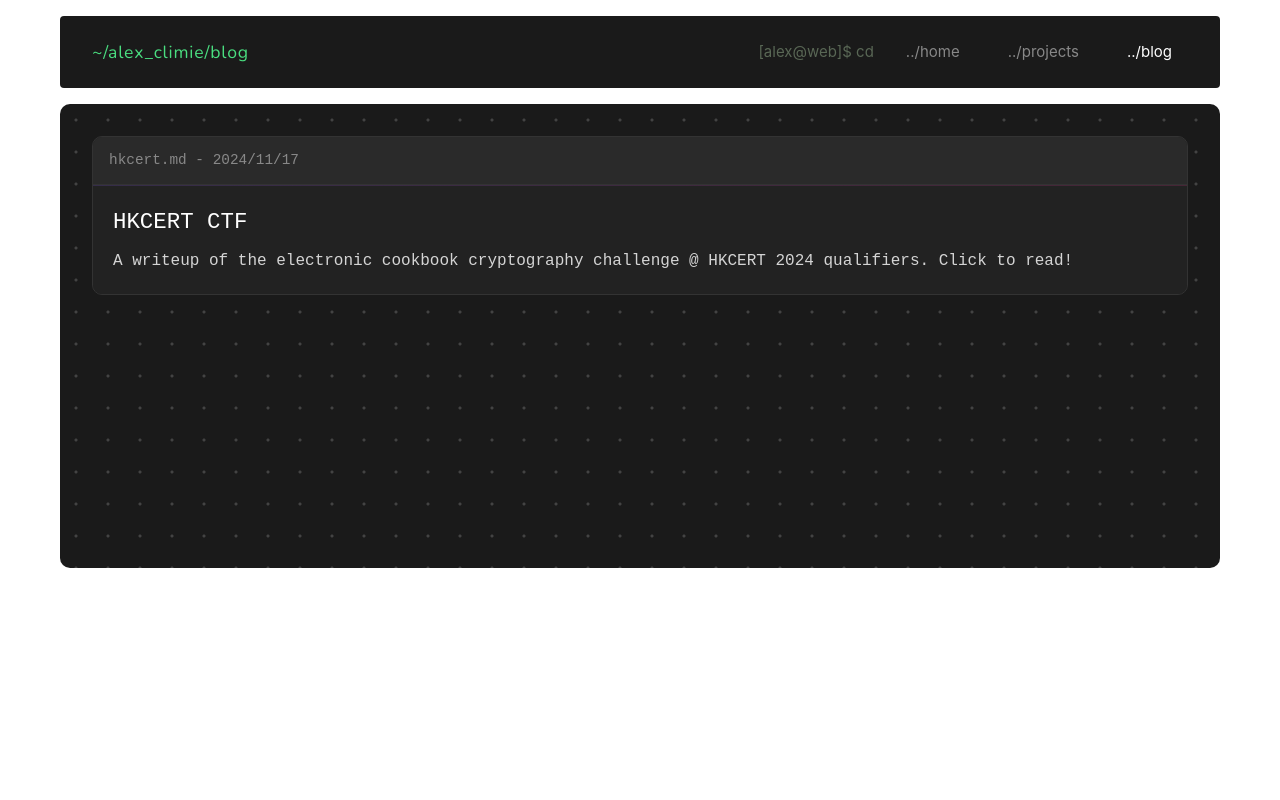
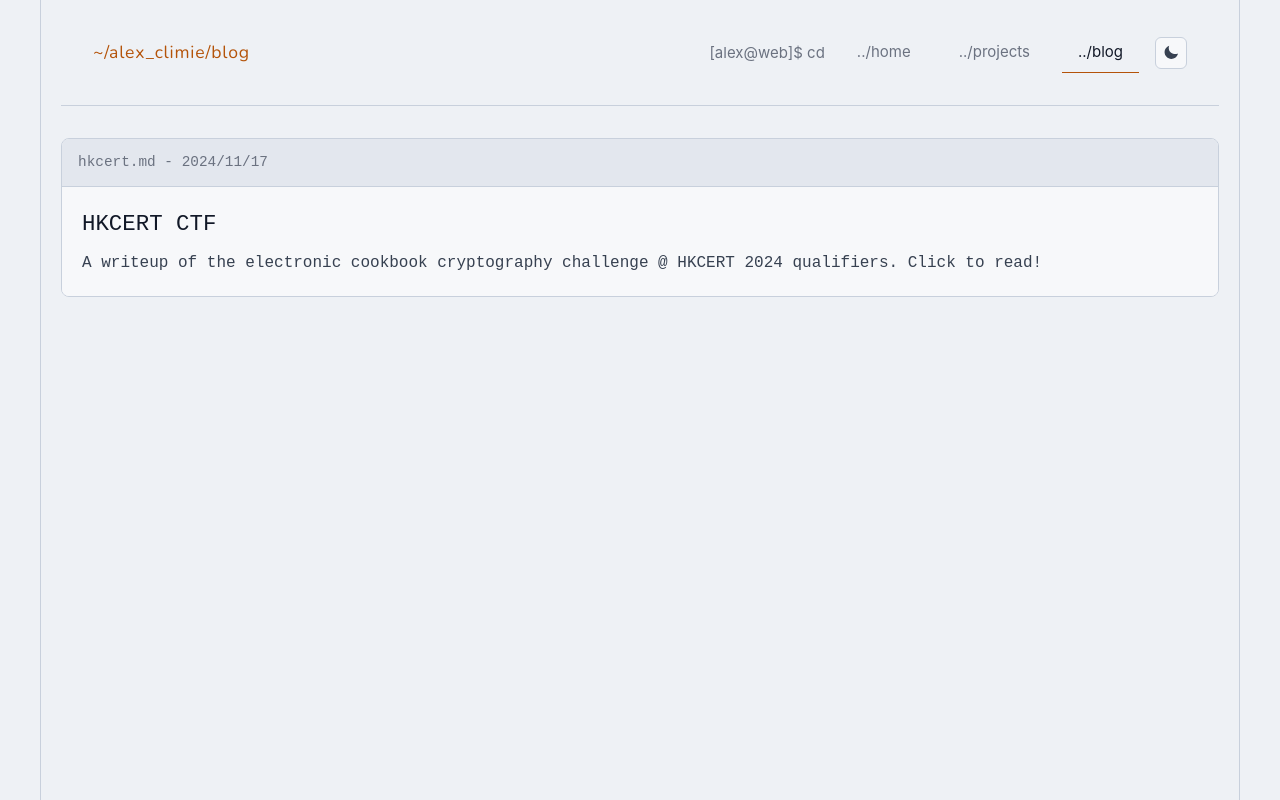
Before and after one commit to 13carpileup/web, a Vue app in the folder web/: page /blog in a window 1280 px wide. Built offline with nearby package versions, Linux system fonts and the light colour scheme.

Commit message:
updating theme

```diff
--- a/web/src/App.vue
+++ b/web/src/App.vue
@@ -5,6 +5,7 @@ import { useRoute, RouterLink, RouterView } from 'vue-router';
 const route = useRoute();
 
 const typedLocation = ref('');
+const theme = ref<'dark' | 'light'>('dark');
 
 function typeText(target: string, time: number, prefix = '', speed = 65) {
   typedLocation.value = prefix;
@@ -45,6 +46,14 @@ const newRouteName = ref<string | null>(null);
 onMounted(() => {
   newRouteName.value = route.name as string | null;
   updateLocation();
+
+  const savedTheme = localStorage.getItem('theme');
+  if (savedTheme === 'light' || savedTheme === 'dark') {
+    applyTheme(savedTheme);
+  } else {
+    const prefersLight = window.matchMedia?.('(prefers-color-scheme: light)')?.matches;
+    applyTheme(prefersLight ? 'light' : 'dark');
+  }
 });
 
 watch(() => route.name, (newRoute) => {
@@ -73,6 +82,16 @@ async function updateLocation() {
     lastRoute = newLocation;
   }
 }
+
+function applyTheme(value: 'dark' | 'light') {
+  theme.value = value;
+  document.documentElement.setAttribute('data-theme', value);
+  localStorage.setItem('theme', value);
+}
+
+function toggleTheme() {
+  applyTheme(theme.value === 'dark' ? 'light' : 'dark');
+}
 </script>
 
 <template>
@@ -86,6 +105,31 @@ async function updateLocation() {
         <RouterLink class="link" to="/"><span class="phone-hide">../</span>home</RouterLink>
         <RouterLink class="link" to="/projects"><span class="phone-hide">../</span>projects</RouterLink>
         <RouterLink class="link" to="/blog"><span class="phone-hide">../</span>blog</RouterLink>
+        <button
+          type="button"
+          class="theme-toggle-icon"
+          :class="{ 'is-dark': theme === 'dark' }"
+          @click="toggleTheme"
+          :aria-label="theme === 'dark' ? 'Switch to light theme' : 'Switch to dark theme'"
+          :title="theme === 'dark' ? 'Switch to light theme' : 'Switch to dark theme'"
+        >
+          <svg class="icon icon-sun" viewBox="0 0 24 24" aria-hidden="true">
+            <circle cx="12" cy="12" r="4.5" />
+            <line x1="12" y1="2" x2="12" y2="5" />
+            <line x1="12" y1="19" x2="12" y2="22" />
+            <line x1="2" y1="12" x2="5" y2="12" />
+            <line x1="19" y1="12" x2="22" y2="12" />
+            <line x1="4.2" y1="4.2" x2="6.7" y2="6.7" />
+            <line x1="17.3" y1="17.3" x2="19.8" y2="19.8" />
+            <line x1="4.2" y1="19.8" x2="6.7" y2="17.3" />
+            <line x1="17.3" y1="6.7" x2="19.8" y2="4.2" />
+          </svg>
+          <svg class="icon icon-moon" viewBox="0 0 24 24" aria-hidden="true">
+            <path
+              d="M21 12.5c-1.4.6-3 .9-4.7.7-4.1-.4-7.3-3.8-7.3-7.9 0-1.1.2-2.1.6-3.1-3.6 1.2-6.2 4.6-6.2 8.6 0 5 4.1 9.1 9.1 9.1 3.9 0 7.2-2.4 8.5-5.9z"
+            />
+          </svg>
+        </button>
       </nav>
     </div>
   </header>
@@ -105,18 +149,15 @@ async function updateLocation() {
 }
 
 .joke {
-  color: rgb(89, 103, 85);
+  color: var(--text-3);
 }
 
 .content {
   align-items: center;
   width: 100%;
-  padding: 2rem;
-  margin: auto;
-  background-color: #1a1a1a;
-  background-image: radial-gradient(#434343 1px, transparent 2px);
-  background-size: 32px 32px;
-  border-radius: 10px;
+  padding: 2rem 0;
+  margin: 0 auto;
+  background-color: transparent;
 }
 
 .location-container {
@@ -125,7 +166,7 @@ async function updateLocation() {
 }
 
 .location {
-  color: #4ade80; /* Bright terminal green */ /*thank u gpt for the colour selection*/
+  color: var(--accent-1);
   font-family: "Nunito", sans-serif;
   font-size: 1.1rem;
   font-weight: 300;
@@ -140,13 +181,13 @@ async function updateLocation() {
   display: flex;
   justify-content: space-between;
   align-items: center;
-  background: #1a1a1a;
-  border-radius: 4px;
+  background: transparent;
 }
 
 header {
   width: 100%;
   padding: 1rem 0;
+  border-bottom: 1px solid var(--border-1);
 }
 
 nav {
@@ -156,18 +197,70 @@ nav {
 }
 
 nav a {
-  color: #888;
+  color: var(--text-3);
   text-decoration: none;
   padding: 0.5rem 1rem;
+  border-bottom: 1px solid transparent;
   transition: color 0.3s ease;
 }
 
 nav a:hover {
-  color: #fff;
+  color: var(--text-1);
+  border-bottom-color: var(--border-1);
 }
 
 nav a.router-link-exact-active {
-  color: #fff;
+  color: var(--text-1);
+  border-bottom-color: var(--accent-1);
+}
+
+.theme-toggle-icon {
+  width: 32px;
+  height: 32px;
+  padding: 0;
+  border-radius: 6px;
+  border: 1px solid var(--border-1);
+  background: var(--surface-1);
+  color: var(--text-2);
+  display: inline-flex;
+  align-items: center;
+  justify-content: center;
+  position: relative;
+  cursor: pointer;
+  transition: background 0.2s ease, color 0.2s ease;
+}
+
+.theme-toggle-icon:hover {
+  color: var(--text-1);
+}
+
+.theme-toggle-icon .icon {
+  width: 18px;
+  height: 18px;
+  position: absolute;
+  opacity: 0;
+  transform: scale(0.9);
+  transition: opacity 0.2s ease, transform 0.2s ease;
+  fill: none;
+  stroke: currentColor;
+  stroke-width: 1.6;
+  stroke-linecap: round;
+  stroke-linejoin: round;
+}
+
+.theme-toggle-icon .icon-moon {
+  fill: currentColor;
+  stroke: none;
+}
+
+.theme-toggle-icon.is-dark .icon-sun {
+  opacity: 1;
+  transform: scale(1);
+}
+
+.theme-toggle-icon:not(.is-dark) .icon-moon {
+  opacity: 1;
+  transform: scale(1);
 }
 
 @media (max-width: 768px) {
@@ -181,6 +274,7 @@ nav a.router-link-exact-active {
   nav {
     width: 100%;
     justify-content: center;
+    flex-wrap: wrap;
   }
 
   .location {
--- a/web/src/assets/base.css
+++ b/web/src/assets/base.css
@@ -23,32 +23,127 @@
 
 /* semantic color variables for this project */
 :root {
-  --color-background: var(--vt-c-white);
-  --color-background-soft: var(--vt-c-white-soft);
-  --color-background-mute: var(--vt-c-white-mute);
+  color-scheme: light;
+  --page-bg: #eef1f5;
+  --page-glow: none;
+  --surface-1: #f7f8fa;
+  --surface-2: #edf1f6;
+  --surface-3: #e3e7ee;
+  --border-1: #c8d0dc;
+  --text-1: #111827;
+  --text-2: #374151;
+  --text-3: #6b7280;
+  --accent-1: #b45309;
+  --accent-2: #92400e;
+  --accent-soft: rgba(180, 83, 9, 0.12);
+  --input-bg: #f7f8fa;
+  --shadow-1: rgba(15, 23, 42, 0.08);
+  --pattern-dot: transparent;
+  --icon-filter: invert(1);
+  --success: #22c55e;
+  --success-soft: rgba(34, 197, 94, 0.35);
 
-
-  --color-border: var(--vt-c-divider-light-2);
-  --color-border-hover: var(--vt-c-divider-light-1);
-
-  --color-heading: var(--vt-c-text-light-1);
-  --color-text: var(--vt-c-text-light-1);
+  --color-background: var(--page-bg);
+  --color-background-soft: var(--surface-2);
+  --color-background-mute: var(--surface-3);
+  --color-border: var(--border-1);
+  --color-border-hover: color-mix(in srgb, var(--border-1) 70%, transparent);
+  --color-heading: var(--text-1);
+  --color-text: var(--text-2);
 
   --section-gap: 160px;
 }
 
 @media (prefers-color-scheme: dark) {
   :root {
-    --color-background: var(--vt-c-black);
-    --color-background-soft: var(--vt-c-black-soft);
-    --color-background-mute: var(--vt-c-black-mute);
+    color-scheme: dark;
+    --page-bg: #0b1220;
+    --page-glow: none;
+    --surface-1: #111827;
+    --surface-2: #0f172a;
+    --surface-3: #1e293b;
+    --border-1: rgba(148, 163, 184, 0.35);
+    --text-1: #e2e8f0;
+    --text-2: #cbd5f5;
+    --text-3: #94a3b8;
+    --accent-1: #f59e0b;
+    --accent-2: #fbbf24;
+    --accent-soft: rgba(245, 158, 11, 0.18);
+    --input-bg: #0f172a;
+    --shadow-1: rgba(15, 23, 42, 0.35);
+    --pattern-dot: transparent;
+    --icon-filter: invert(0);
+    --success: #22c55e;
+    --success-soft: rgba(34, 197, 94, 0.35);
 
-    --color-border: var(--vt-c-divider-dark-2);
-    --color-border-hover: var(--vt-c-divider-dark-1);
+    --color-background: var(--page-bg);
+    --color-background-soft: var(--surface-2);
+    --color-background-mute: var(--surface-3);
+    --color-border: var(--border-1);
+    --color-border-hover: color-mix(in srgb, var(--border-1) 70%, transparent);
+    --color-heading: var(--text-1);
+    --color-text: var(--text-2);
+  }
+}
 
-    --color-heading: var(--vt-c-text-dark-1);
-    --color-text: var(--vt-c-text-dark-2);
-  }
+:root[data-theme='dark'] {
+  color-scheme: dark;
+  --page-bg: #0b1220;
+  --page-glow: none;
+  --surface-1: #111827;
+  --surface-2: #0f172a;
+  --surface-3: #1e293b;
+  --border-1: rgba(148, 163, 184, 0.35);
+  --text-1: #e2e8f0;
+  --text-2: #cbd5f5;
+  --text-3: #94a3b8;
+  --accent-1: #f59e0b;
+  --accent-2: #fbbf24;
+  --accent-soft: rgba(245, 158, 11, 0.18);
+  --input-bg: #0f172a;
+  --shadow-1: rgba(15, 23, 42, 0.35);
+  --pattern-dot: transparent;
+  --icon-filter: invert(0);
+  --success: #22c55e;
+  --success-soft: rgba(34, 197, 94, 0.35);
+
+  --color-background: var(--page-bg);
+  --color-background-soft: var(--surface-2);
+  --color-background-mute: var(--surface-3);
+  --color-border: var(--border-1);
+  --color-border-hover: color-mix(in srgb, var(--border-1) 70%, transparent);
+  --color-heading: var(--text-1);
+  --color-text: var(--text-2);
+}
+
+:root[data-theme='light'] {
+  color-scheme: light;
+  --page-bg: #eef1f5;
+  --page-glow: none;
+  --surface-1: #f7f8fa;
+  --surface-2: #edf1f6;
+  --surface-3: #e3e7ee;
+  --border-1: #c8d0dc;
+  --text-1: #111827;
+  --text-2: #374151;
+  --text-3: #6b7280;
+  --accent-1: #b45309;
+  --accent-2: #92400e;
+  --accent-soft: rgba(180, 83, 9, 0.12);
+  --input-bg: #f7f8fa;
+  --shadow-1: rgba(15, 23, 42, 0.08);
+  --pattern-dot: transparent;
+  --icon-filter: invert(1);
+  --success: #22c55e;
+  --success-soft: rgba(34, 197, 94, 0.35);
+
+  --color-background: var(--page-bg);
+  --color-background-soft: var(--surface-2);
+  --color-background-mute: var(--surface-3);
+  --color-border: var(--border-1);
+  --color-border-hover: color-mix(in srgb, var(--border-1) 70%, transparent);
+  --color-heading: var(--text-1);
+  --color-text: var(--text-2);
 }
 
 *,
@@ -61,11 +156,13 @@
 
 body {
   min-height: 100vh;
-  color: var(--color-text);
-  background: var(--color-background);
+  color: var(--text-2);
+  background: var(--page-bg);
+  background-image: var(--page-glow);
   transition:
-    color 0.5s,
-    background-color 0.5s;
+    color 0.3s,
+    background-color 0.3s,
+    background-image 0.3s;
   line-height: 1.6;
   font-family:
     Inter,
--- a/web/src/assets/main.css
+++ b/web/src/assets/main.css
@@ -5,6 +5,9 @@
   max-width: 1200px;
   margin: 0 auto;
   padding: 0 20px;
+  min-height: 100vh;
+  border-left: 1px solid var(--border-1);
+  border-right: 1px solid var(--border-1);
 }
 
 @media (hover: hover) {
@@ -12,3 +15,10 @@
     transition: all 0.3s ease; /* Smooth transition for the effect */
   }
 }
+
+@media (max-width: 768px) {
+  #app {
+    border-left: none;
+    border-right: none;
+  }
+}
--- a/web/src/components/file.vue
+++ b/web/src/components/file.vue
@@ -48,7 +48,7 @@ defineProps<{
 .footer-text {
   font-style: italic;
   margin-left: 2rem;
-  color:rgb(128, 128, 128);
+  color: var(--text-3);
 }
 
 a {
@@ -62,6 +62,7 @@ a {
   transition: opacity 0.2s ease;
   vertical-align: middle;
   margin-left: 8px;
+  filter: var(--icon-filter);
 }
 
 .github-link {
@@ -87,21 +88,25 @@ a {
 }
 
 .file-container {
-  background: #222222;
-  border: 1px solid #333;
-  border-radius: 10px;
+  background: var(--surface-1);
+  border: 1px solid var(--border-1);
+  border-radius: 8px;
   overflow: hidden;
-  transition: transform 0.3s ease, box-shadow 0.3s ease;
+  transition: box-shadow 0.2s ease, border-color 0.2s ease;
   position: relative;
 }
 
 .file-header {
-  background: #2a2a2a;
+  background: var(--surface-3);
   padding: 0.75rem 1rem;
-  border-bottom: 1px solid #333;
+  border-bottom: 1px solid var(--border-1);
   display: flex;
   align-items: center;
   gap: 1rem;
+}
+
+.file-header {
+  border-radius: 0;
 }
 
 .window-controls {
@@ -127,7 +132,7 @@ a {
 .file-meta {
   font-family: 'Fira Code', monospace;
   font-size: 0.9rem;
-  color: #888;
+  color: var(--text-3);
   margin: 0;
   flex-grow: 1;
 }
@@ -137,40 +142,27 @@ a {
   line-height: 1.6;
   padding: 1.25rem;
   font-size: 0.9rem;
-  background-color: #222222;
+  background-color: var(--surface-1);
   position: relative;
-}
-
-.file-content::before {
-  content: '';
-  position: absolute;
-  top: 0;
-  left: 0;
-  right: 0;
-  height: 1px;
-  background: linear-gradient(90deg,
-    rgba(130, 87, 229, 0.2),
-    rgba(214, 51, 132, 0.2)
-  );
 }
 
 .file-content p {
   margin: 0.75rem 0;
-  color: #d4d4d4;
+  color: var(--text-2);
 }
 
 .file-content a {
-  color: #8257e5;
+  color: var(--accent-1);
   text-decoration: none;
-  border-bottom: 1px dashed rgba(130, 87, 229, 0.4);
+  border-bottom: 1px dashed color-mix(in srgb, var(--accent-1) 40%, transparent);
   transition: all 0.2s ease;
   padding-bottom: 1px;
 }
 
 .file-content a:hover {
-  color: #9b79f7;
+  color: var(--accent-2);
   border-bottom-style: solid;
-  border-bottom-color: rgba(130, 87, 229, 0.8);
+  border-bottom-color: color-mix(in srgb, var(--accent-2) 60%, transparent);
 }
 
 @media (max-width: 768px) {
--- a/web/src/views/BlogView.vue
+++ b/web/src/views/BlogView.vue
@@ -40,34 +40,34 @@ import blog from '../components/blog.vue'
 
 .project-title {
   font-size: 1.4rem;
-  color: #ffffff;
+  color: var(--text-1);
   margin: 0;
 }
 
 .project-description {
   font-size: 1rem;
-  color: #d4d4d4;
+  color: var(--text-2);
   margin: 0;
-}g
+}
 
 .project-link a {
   font-size: 1rem;
-  color: #8257e5;
+  color: var(--accent-1);
   text-decoration: none;
-  border-bottom: 1px dashed rgba(130, 87, 229, 0.4);
+  border-bottom: 1px dashed color-mix(in srgb, var(--accent-1) 40%, transparent);
   transition: all 0.2s ease;
   padding-bottom: 1px;
 }
 
 .project-link a:hover {
-  color: #9b79f7;
+  color: var(--accent-2);
   border-bottom-style: solid;
-  border-bottom-color: rgba(130, 87, 229, 0.8);
+  border-bottom-color: color-mix(in srgb, var(--accent-2) 60%, transparent);
 }
 
 .project-tech {
   font-size: 0.9rem;
-  color: #a8a8a8;
+  color: var(--text-3);
   margin: 0;
   font-style: italic;
 }
--- a/web/src/views/ProjectsView.vue
+++ b/web/src/views/ProjectsView.vue
@@ -106,7 +106,11 @@ import file from '../components/file.vue'
   content: '';
   position: absolute;
   width: 2px;
-  background: linear-gradient(to bottom, #4ade80 0%, #434343 30%); /* Green fade at top */
+  background: linear-gradient(
+    to bottom,
+    color-mix(in srgb, var(--success) 80%, transparent) 0%,
+    var(--border-1) 30%
+  );
   top: 0;
   bottom: 0;
   left: 50%;
@@ -130,8 +134,8 @@ import file from '../components/file.vue'
   width: 12px;
   height: 12px;
   right: -6px;
-  background-color: #1a1a1a;
-  border: 2px solid #8257e5;
+  background-color: var(--surface-1);
+  border: 1px solid var(--accent-1);
   top: 25px;
   border-radius: 50%;
   z-index: 1;
@@ -139,24 +143,26 @@ import file from '../components/file.vue'
 }
 
 .timeline-item:nth-child(even)::after { left: -6px; }
-.timeline-item:hover::after { background-color: #8257e5; box-shadow: 0 0 10px rgba(130, 87, 229, 0.5); }
+.timeline-item:hover::after {
+  background-color: var(--accent-1);
+  box-shadow: none;
+}
 
 /* --- Active Item Styling (Rocket) --- */
 .timeline-item.active::after {
-  background-color: #1a1a1a;
-  border-color: #4ade80; /* Terminal Green */
-  box-shadow: 0 0 0 0 rgba(74, 222, 128, 0.7);
-  animation: pulse-green 2s infinite;
+  background-color: var(--surface-1);
+  border-color: var(--success);
+  box-shadow: none;
 }
 
 .image-wrapper {
   width: 100%;
   height: 120px;
-  border-radius: 6px;
+  border-radius: 8px;
   overflow: hidden;
   position: relative;
   margin-bottom: 0.5rem;
-  border: 1px solid #333;
+  border: 1px solid var(--border-1);
 }
 
 .project-image {
@@ -179,43 +185,36 @@ import file from '../components/file.vue'
 
 .project-title {
   font-size: 1.4rem;
-  color: #ffffff;
+  color: var(--text-1);
   margin: 0;
 }
 
 .project-description {
   font-size: 1rem;
-  color: #d4d4d4;
+  color: var(--text-2);
   margin: 0;
 }
 
 .project-link a {
   font-size: 1rem;
-  color: #8257e5;
+  color: var(--accent-1);
   text-decoration: none;
-  border-bottom: 1px dashed rgba(130, 87, 229, 0.4);
+  border-bottom: 1px dashed color-mix(in srgb, var(--accent-1) 40%, transparent);
   transition: all 0.2s ease;
   padding-bottom: 1px;
 }
 
 .project-link a:hover {
-  color: #9b79f7;
+  color: var(--accent-2);
   border-bottom-style: solid;
-  border-bottom-color: rgba(130, 87, 229, 0.8);
+  border-bottom-color: color-mix(in srgb, var(--accent-2) 60%, transparent);
 }
 
 .project-tech {
   font-size: 0.9rem;
-  color: #a8a8a8;
+  color: var(--text-3);
   margin: 0;
   font-style: italic;
-}
-
-/* Animations */
-@keyframes pulse-green {
-  0% { transform: scale(0.95); box-shadow: 0 0 0 0 rgba(74, 222, 128, 0.7); }
-  70% { transform: scale(1); box-shadow: 0 0 0 6px rgba(74, 222, 128, 0); }
-  100% { transform: scale(0.95); box-shadow: 0 0 0 0 rgba(74, 222, 128, 0); }
 }
 
 /* Mobile Responsiveness */
```
Also changed, not shown: web/src/components/Bookshelf.vue (+15 -15 lines), web/src/components/blog.vue (+13 -2 lines), web/src/views/GalleryView.vue (+10 -7 lines), web/src/views/HomeView.vue (+21 -21 lines).
